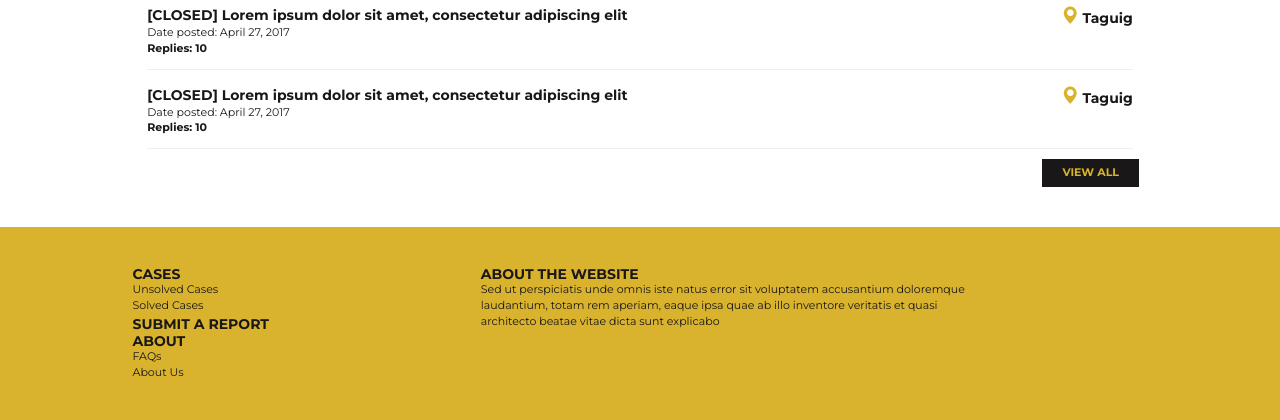
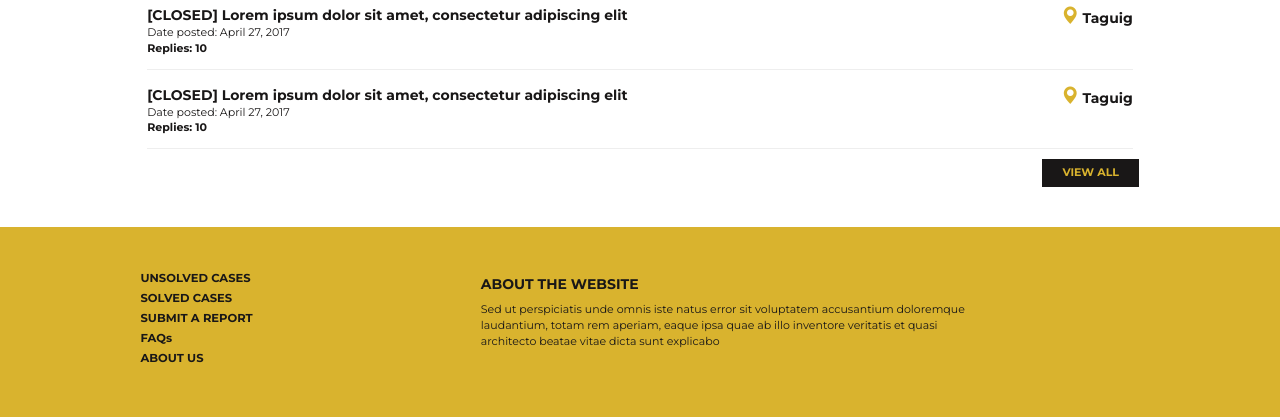
Before and after one commit to claudesedillo/missingpersons, a PHP site: the page made by pages/1 - Home.html in a window 1280 px wide. Shown: the part 1759-2179 px from the top of the page. Run offline with PHP 8.4, Linux system fonts and the light colour scheme.

Commit message:
added final footer

```diff
--- a/css/1home.css
+++ b/css/1home.css
@@ -69,30 +69,11 @@
     margin-right: 25px;
 }
 
-.foot-section {
-    background-color: #d9b32e;
-}
-
-.foot-section .row{
-    padding: 40px;
-    width: 90%;
-    margin: auto;
-}
-
-.foot-section a, .foot-section h5 {
-    color: #191717;
-    margin-left: 1px;
-    margin: 0px;
-}
 
 @media only screen
   and (min-device-width: 320px)
   and (max-device-width: 568px)
   and (-webkit-min-device-pixel-ratio: 2) {
-
-      .navbar .container {
-          width: 100%;
-      }
 
       #login-div {
           width: 90%;
@@ -129,4 +110,5 @@
       .btn-viewall {
           margin-right: 0px;
       }
+
 }
--- a/css/general.css
+++ b/css/general.css
@@ -178,5 +178,39 @@ hr { /** horizontal dividers **/
       .navbar .container {
           width: 100%;
       }
+
+      .foot-section .row {
+          width: 100%;
+          padding: 30 20px;
+      }
+
+      .foot-section li {
+          margin-left: -40px;
+      }
 }
 /** end of nav **/
+
+
+.foot-section {
+    background-color: #d9b32e;
+}
+
+.foot-section .row{
+    padding: 40px;
+    width: 90%;
+    margin: auto;
+}
+
+.foot-section li {
+    list-style: none;
+    margin-left: -32px;
+}
+
+.foot-section a {
+    color: #191717;
+    font-size: 11.5px;
+}
+
+.foot-section h5 {
+    color: #191717;
+}
--- a/pages/1 - Home.html
+++ b/pages/1 - Home.html
@@ -134,26 +134,6 @@
             <button class="btn btn-default btn-viewall">VIEW ALL</button>
         </div><br><br>
 
-        <footer class="page-footer blue center-on-small-only">
-            <div class="container-fluid foot-section">
-                <div class="row">
-                    <div class="col-md-4">
-                        <h5 class="maintext">CASES</h5><br>
-                        <a href="#" class="subtext">Unsolved Cases</a><br>
-                        <a href="#" class="subtext">Solved Cases</a><br>
-
-                        <a class="maintext">SUBMIT A REPORT</a><br>
-                        <h5 class="maintext">ABOUT</h5><br>
-                        <a href="#" class="subtext">FAQs</a><br>
-                        <a href="#" class="subtext">About Us</a>
-                    </div>
-
-                    <div class="col-md-6">
-                        <h5 class="maintext">ABOUT THE WEBSITE</h5>
-                        <p class="subtext">Sed ut perspiciatis unde omnis iste natus error sit voluptatem accusantium doloremque laudantium, totam rem aperiam, eaque ipsa quae ab illo inventore veritatis et quasi architecto beatae vitae dicta sunt explicabo</p>
-                    </div>
-                </div>
-            </div>
-        </footer>
+        <footer class="page-footer blue center-on-small-only" id="footer-div"></footer>
     </body>
 </html>
--- a/pages/2 - Browse Cases (full).html
+++ b/pages/2 - Browse Cases (full).html
@@ -92,6 +92,7 @@
                   <li><a href="#">5</a></li>
                 </ul>
             </div>
-        </div>
+        </div><br><br>
+        <footer class="page-footer blue center-on-small-only" id="footer-div"></footer>
     </body>
 </html>
--- a/pages/3 - Browse Cases (pictures) new.html
+++ b/pages/3 - Browse Cases (pictures) new.html
@@ -71,6 +71,7 @@
             </div>
             <br><br>
             <button class="btn btn-default" id="btn-next">NEXT PAGE</button>
-        </div>
+        </div><br><br>
+        <footer class="page-footer blue center-on-small-only" id="footer-div"></footer>
     </body>
 </html>
--- a/pages/8 - About.html
+++ b/pages/8 - About.html
@@ -40,6 +40,7 @@
                 <button class="btn btn-default2" id="btn-submit">SUBMIT</button>
 
             </div>
-        </div>
+         </div><br><br>
+         <footer class="page-footer blue center-on-small-only" id="footer-div"></footer>
     </body>
 </html>
--- /dev/null
+++ b/pages/footer.html
@@ -0,0 +1,17 @@
+<div class="container-fluid foot-section">
+    <div class="row">
+        <div class="col-md-4">
+            <ul>
+                <li><a class="maintext" href="#">UNSOLVED CASES</a></li>
+                <li><a class="maintext" href="#">SOLVED CASES</a></li>
+                <li><a class="maintext" href="#">SUBMIT A REPORT</a></li>
+                <li><a class="maintext" href="#">FAQs</a></li>
+                <li><a class="maintext" href="#">ABOUT US</a></li>
+        </div>
+
+        <div class="col-md-6">
+            <h5 class="maintext">ABOUT THE WEBSITE</h5>
+            <p class="subtext">Sed ut perspiciatis unde omnis iste natus error sit voluptatem accusantium doloremque laudantium, totam rem aperiam, eaque ipsa quae ab illo inventore veritatis et quasi architecto beatae vitae dicta sunt explicabo</p>
+        </div>
+    </div>
+</div>
--- a/script/General.js
+++ b/script/General.js
@@ -5,6 +5,7 @@ $("document").ready(function(){
 	var i;
 
     $("#navBar").load("nav.html");
+    $("#footer-div").load("footer.html");
 
 	for (i = 0; i < acc.length; i++) {
 		acc[i].addEventListener("click", function() {
```
